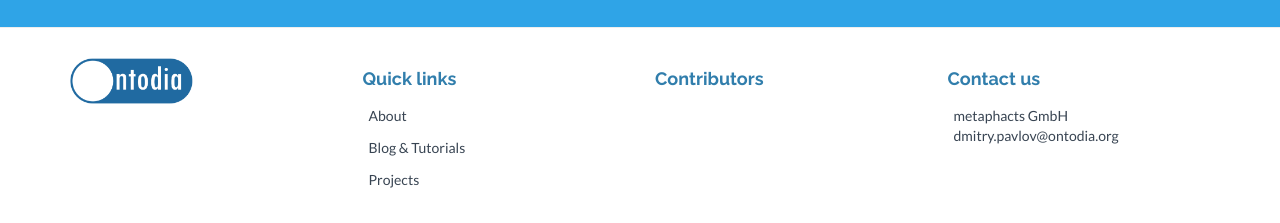
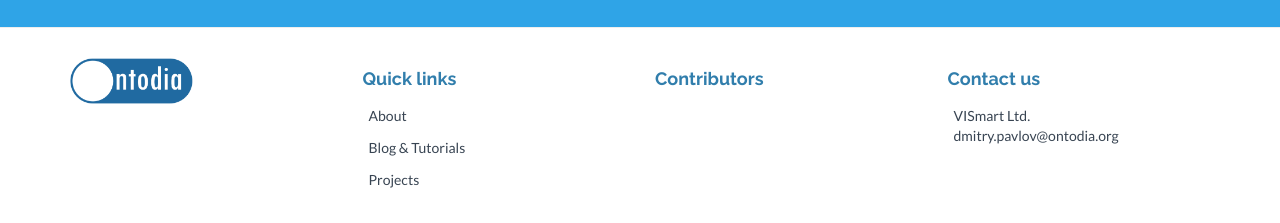
Before and after one commit to ontodia-org/ontodia-org.github.io, a Jekyll site: the page built from index.html, in a window 1280 px wide and 900 px high, scrolled down 2752 px. Shown: the part 674-897 px from the top of the window. Built offline with Jekyll 4.4.1, drawn with Linux system fonts in a browser that asks for light colours; nearby versions of some CDN libraries; comment, search, counter and statistics services are not loaded.

Commit message:
Update _config.yml

```diff
--- a/_config.yml
+++ b/_config.yml
@@ -61,7 +61,7 @@ quick_links:
 
 # Contact us
 contact_us:
-  - title: metaphacts GmbH
+  - title: VISmart Ltd.
     emails:
       - title: dmitry.pavlov@ontodia.org
         url: "mailto:dmitry.pavlov@ontodia.org"
```
